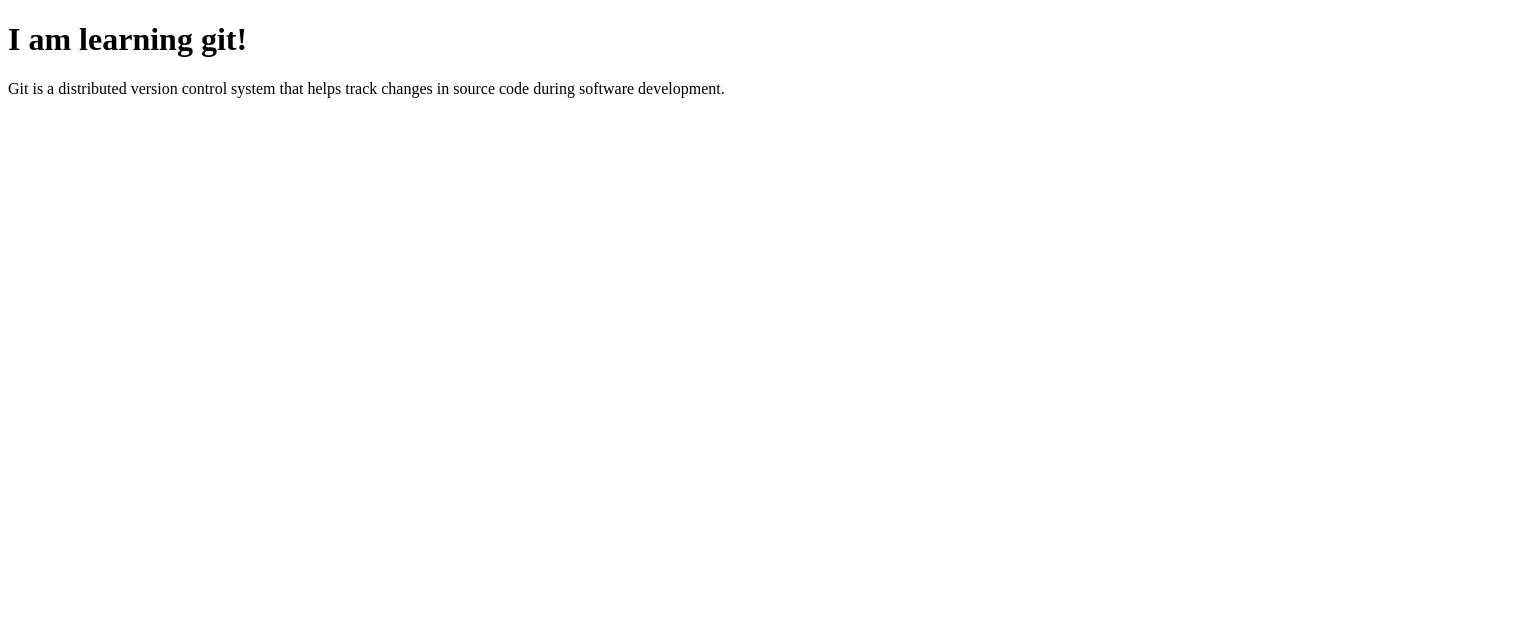
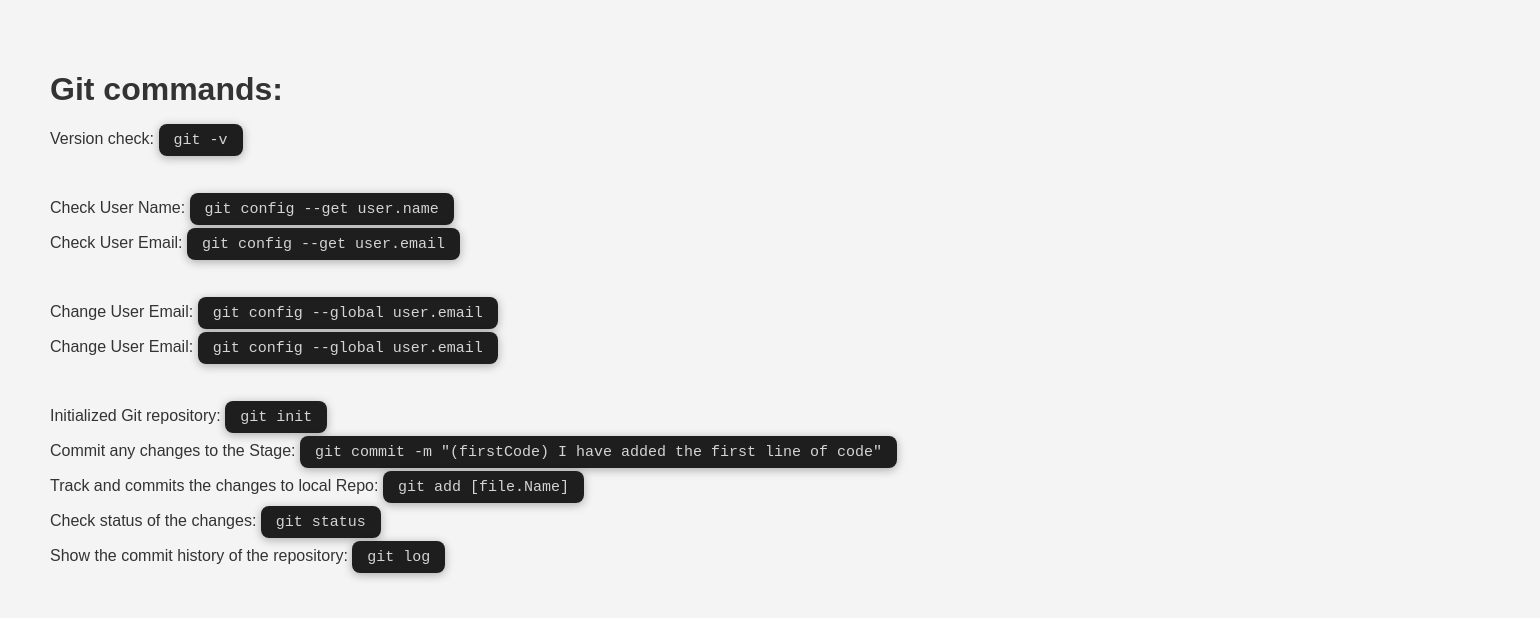
Before and after one commit to DevsShop/github-learning, a plain HTML site: page index.html in a window 1280 px wide. Shown: the whole page, 1540 px wide, since content can reach past the window. Drawn offline with Linux system fonts and the light colour scheme.

Commit message:
(GitCommandDoc) Added log command in doc

```diff
--- a/index.html
+++ b/index.html
@@ -4,12 +4,53 @@
     <meta charset="UTF-8" />
     <meta name="viewport" content="width=device-width, initial-scale=1.0" />
     <title>Git Learing</title>
+
+    <style>
+      body {
+        font-family: Arial, sans-serif;
+        background-color: #f4f4f4;
+        color: #333;
+        margin: 0;
+        padding: 50px;
+        width: 1440px;
+        margin: 0 auto;
+      }
+      code {
+        background-color: #1e1e1e;
+        color: #d4d4d4;
+        padding: 0.5em 1em;
+        border-radius: 8px;
+        font-family: "Courier New", monospace;
+        font-size: 15px;
+        overflow-x: auto;
+        box-shadow: 0 2px 10px rgba(0, 0, 0, 0.3);
+      }
+    </style>
   </head>
   <body>
-    <h1>I am learning git!</h1>
-    <p>
-      Git is a distributed version control system that helps track changes in
-      source code during software development.
-    </p>
+    <h1>Git commands:</h1>
+    <div class="main-checklist">
+      <p>Version check: <code>git -v</code></p>
+      <br />
+      <p>Check User Name: <code>git config --get user.name</code></p>
+      <p>Check User Email: <code>git config --get user.email</code></p>
+      <br />
+      <p>Change User Email: <code>git config --global user.email</code></p>
+      <p>Change User Email: <code>git config --global user.email</code></p>
+      <br />
+      <p>Initialized Git repository: <code>git init</code></p>
+      <p>
+        Commit any changes to the Stage:
+        <code>
+          git commit -m "(firstCode) I have added the first line of code"</code
+        >
+      </p>
+      <p>
+        Track and commits the changes to local Repo:
+        <code>git add [file.Name]</code>
+      </p>
+      <p>Check status of the changes: <code>git status</code></p>
+      <p>Show the commit history of the repository: <code>git log</code></p>
+    </div>
   </body>
 </html>
```
